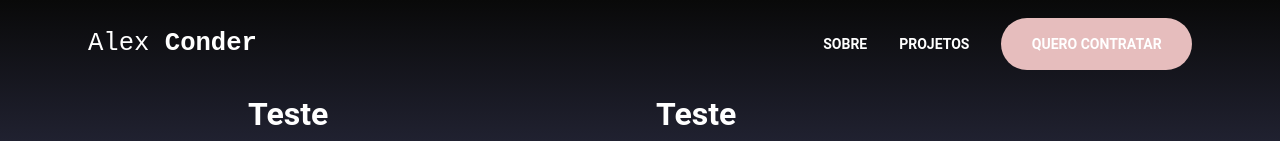
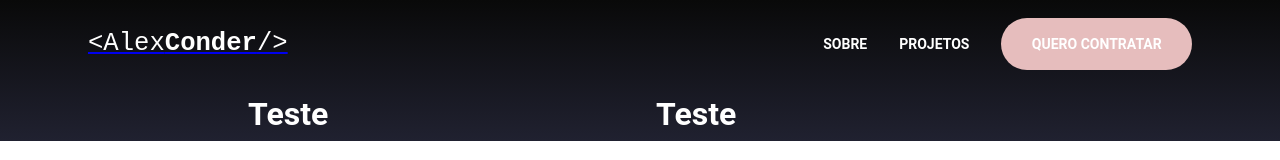
Before and after one commit to josedasilva123/portfolio, a Next.js app: page / in a window 1280 px wide. Shown: the top 160 px of the page. Built offline with nearby package versions, Linux system fonts and the light colour scheme.

Commit message:
refactor: improving header component division

```diff
--- a/components/Header/Desktop/index.tsx
+++ b/components/Header/Desktop/index.tsx
@@ -2,6 +2,10 @@ import React from "react";
 import { ThemeButton } from "../../../styles/buttons";
 import { Col, Container, FlexRow } from "../../../styles/grid";
 import { StyledHeader } from "./styles";
+
+import Logo from "../Logo";
+import NavMenu from "../NavMenu";
+
 
 const DesktopHeader: React.FC = () => {
   return (
@@ -12,9 +16,7 @@ const DesktopHeader: React.FC = () => {
           justifyContent={{ default: "space-between" }}
         >
           <Col size={{ default: "100%" }}>
-            <h1>
-              Alex <b>Conder</b>
-            </h1>
+              <Logo />
           </Col>
           <Col size={{ default: "100%" }}>
             <FlexRow
@@ -22,10 +24,7 @@ const DesktopHeader: React.FC = () => {
               justifyContent={{ default: "flex-end" }}
             >
               <nav className="menu">
-                <ul>
-                  <li>Sobre</li>
-                  <li>Projetos</li>
-                </ul>
+                <NavMenu />
                 <ThemeButton
                   buttonSize="md"
                   buttonStyle="solid1"
--- a/components/Header/Desktop/styles.ts
+++ b/components/Header/Desktop/styles.ts
@@ -2,15 +2,17 @@ import styled from 'styled-components';
 
 export const StyledHeader = styled.header`
     padding: .6rem 0;
+
     h1{
-        font-family: 'Roboto Monospace', monospace;
-        font-weight: 400;
+        font-family: 'Roboto Mono', monospace;
+        font-weight: 300;
         font-size: 1.6rem;
         color: var(--colorWhite);
         b{
-            font-family: 'Roboto Monospace', monospace;
+            font-family: 'Roboto Mono', monospace;
         }
     }
+
     nav{
         display: flex;
         align-items:  center;
--- /dev/null
+++ b/components/Header/Logo/index.tsx
@@ -0,0 +1,21 @@
+import React from "react";
+import Link from "next/link";
+import { StyledLogo } from "./styles";
+
+interface iLogo {
+  className?: string;
+}
+
+const Logo: React.FC<iLogo> = ({ className }) => {
+  return (
+    <Link href="/">
+      <a>
+        <StyledLogo className={className}>
+          &lt;Alex<b>Conder</b>/&gt;
+        </StyledLogo>
+      </a>
+    </Link>
+  );
+};
+
+export default Logo;
--- /dev/null
+++ b/components/Header/Logo/styles.tsx
@@ -0,0 +1,10 @@
+import styled from "styled-components";
+
+export const StyledLogo = styled.h1`
+    font-family: "Roboto Mono", monospace;
+    font-weight: 300;
+    color: var(--colorWhite);
+    b {
+      font-family: "Roboto Mono", monospace;
+    }
+`
--- a/components/Header/Mobile/index.tsx
+++ b/components/Header/Mobile/index.tsx
@@ -4,6 +4,9 @@ import { MdMenu, MdClose, MdPhone } from "react-icons/md";
 import { Container, FlexRow } from "../../../styles/grid";
 import { MobileMenu, StyledMobileHeader } from "./styles";
 import { ThemeButton } from "../../../styles/buttons";
+
+import Logo from "../Logo";
+import NavMenu from "../NavMenu";
 
 const MobileHeader: React.FC = () => {
   const [open, setOpen] = useState(false);
@@ -14,9 +17,7 @@ const MobileHeader: React.FC = () => {
           alignItems={{ default: "center" }}
           justifyContent={{ default: "space-between" }}
         >
-          <h1>
-            Alex <b>Conder</b>
-          </h1>
+          <Logo />
           <div>
             <button onClick={() => setOpen(!open)}>
                 {open ? (
@@ -32,18 +33,8 @@ const MobileHeader: React.FC = () => {
         </FlexRow>
       </Container>
       {open && (
-          <MobileMenu className="menu">
-          <ul>
-            <li>Sobre</li>
-            <li>Projetos</li>
-          </ul>
-          <ThemeButton
-            buttonSize="md"
-            buttonStyle="solid1"
-            onClick={() => alert("Oi")}
-          >
-            QUERO CONTRATAR
-          </ThemeButton>
+        <MobileMenu className="menu">
+          <NavMenu />
         </MobileMenu>
       )}
     </StyledMobileHeader>
--- a/components/Header/Mobile/styles.ts
+++ b/components/Header/Mobile/styles.ts
@@ -3,15 +3,17 @@ import styled from "styled-components";
 export const StyledMobileHeader = styled.header`
   padding: 0.4rem 0;
   position: relative;
+
   h1 {
-    font-family: "Roboto Monospace", monospace;
-    font-weight: 400;
+    font-family: "Roboto Mono", monospace;
+    font-weight: 300;
     font-size: 1.4rem;
     color: var(--colorWhite);
     b {
-      font-family: "Roboto Monospace", monospace;
+      font-family: "Roboto Mono", monospace;
     }
   }
+
   div{
     display: flex;
     align-items: center;
--- /dev/null
+++ b/components/Header/NavMenu/index.tsx
@@ -0,0 +1,13 @@
+import React from "react";
+import { ThemeButton } from "../../../styles/buttons";
+
+const NavMenu = () => {
+  return (
+    <ul>
+      <li>Sobre</li>
+      <li>Projetos</li>
+    </ul>
+  );
+};
+
+export default NavMenu;
```
